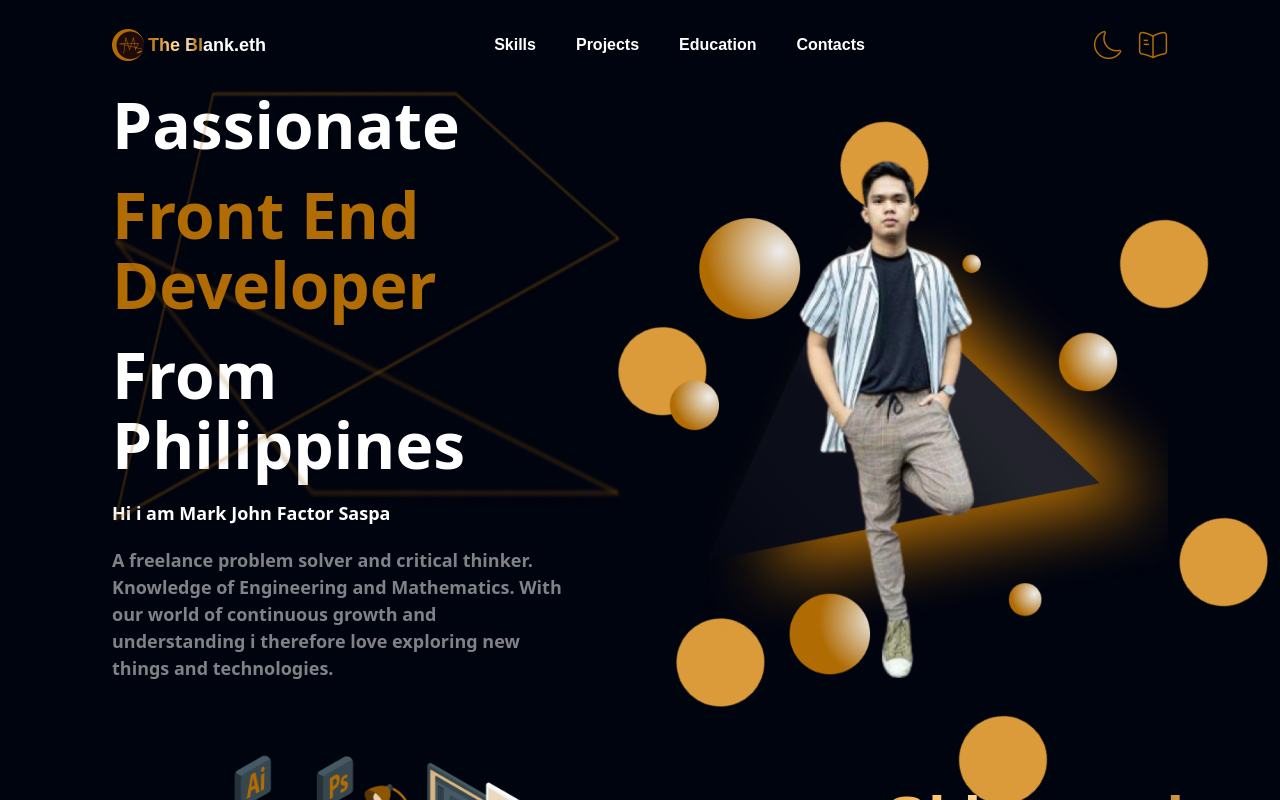
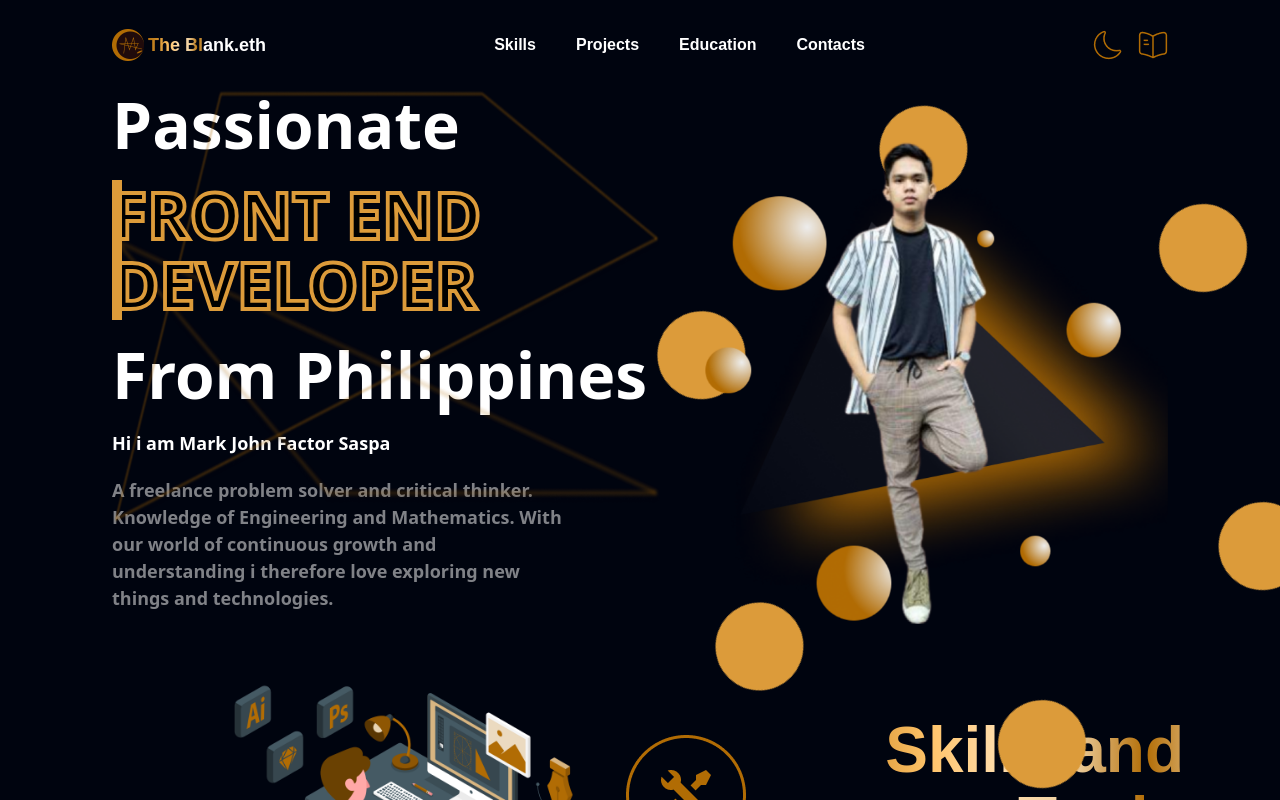
Before and after one commit to Markxethx/React-Compilation, a React (Vite) app in the folder my-protfolio/: page / in a window 1280 px wide. Shown: the top 800 px of the page. Built offline with nearby package versions, Linux system fonts and the light colour scheme.

Commit message:
Add files via upload

```diff
--- a/my-protfolio/src/App.jsx
+++ b/my-protfolio/src/App.jsx
@@ -1,25 +1,31 @@
 import styles from "./style";
 import './App.css';
+import { useState } from "react";
 
 import { Navbar, Hero, Project, Skills, Education, Code } from "./components";
 
-const App = () => (
-  <div className="bg-primary w-full overflow-hidden relative">
+const App = () =>
+{
+  const [changeBackGroundColor, setChangeBackGroundColor] = useState(false);
+
+  return (
+  <div className={`${changeBackGroundColor ? "bg-gray-50" : "bg-primary"} w-full overflow-hidden relative`}>
     <div className={`${styles.paddingX}`}>
       <div className={`${styles.flexStart}`}>
-        <Navbar/>
+        <Navbar onclick={() => setChangeBackGroundColor(!changeBackGroundColor)}
+        darkMode={changeBackGroundColor}/>
       </div>
     </div>
 
     <div className={`${styles.paddingX}`}>
-      <Hero/>
-      <Skills/>
-      <Project/>
-      <Education/>
-      <Code />
+      <Hero darkMode={changeBackGroundColor}/>
+      <Skills darkMode={changeBackGroundColor}/>
+      <Project darkMode={changeBackGroundColor}/>
+      <Education darkMode={changeBackGroundColor}/>
+      <Code darkMode={changeBackGroundColor}/>
     </div>
 
   </div>
-)
+)};
 
 export default App
--- /dev/null
+++ b/my-protfolio/src/firebase.js
@@ -0,0 +1,15 @@
+import { initializeApp } from "firebase/app";
+import { getFirestore } from '@firebase/firestore'
+
+const firebaseConfig = {
+    apiKey: "AIzaSyB0VABB--pR-dRmByauLgBEIQIyRYK0dNw",
+    authDomain: "react-contact-form-82bc0.firebaseapp.com",
+    projectId: "react-contact-form-82bc0",
+    storageBucket: "react-contact-form-82bc0.appspot.com",
+    messagingSenderId: "937417138355",
+    appId: "1:937417138355:web:ad39a3005236ccb54450c6"
+  };
+
+const app = initializeApp(firebaseConfig)
+
+export const db = getFirestore(app)
--- a/my-protfolio/src/index.css
+++ b/my-protfolio/src/index.css
@@ -26,7 +26,6 @@
   overflow: hidden !important;
 }
 .text-natural {
-  color: var(--white-color) !important;
   font-family: 'font-poppins', sans-serif;
   font-style: normal;
   font-weight: 600;
@@ -68,6 +67,60 @@
   color: #B16C04;
 }
 
+.frontEnd {
+  position: relative;
+  font-size: 10vw;
+  color: #000000;
+  -webkit-text-stroke: 0.3vw #DC9B3A;
+  text-transform: uppercase;
+}
+
+.frontEnd::after {
+  content: "";
+  position: absolute;
+  top: 0;
+  left: 0;
+  width: 0;
+  height: 100%;
+  color: var(--brown-color);
+  -webkit-text-stroke: 0vw #0e0a16;
+  border-right: 10px solid #DC9B3A;
+  overflow: hidden;
+  animation: animate 6s linear infinite;
+}
+
+
+
+@keyframes animate {
+  0%, 10%, 100%{
+    width: 0;
+  }
+  70%, 90% {
+    width: 100%;
+  }
+}
+.hover-navbar:hover {
+  font-family: 'font-poppins', sans-serif;
+  font-style: normal;
+  font-weight: 600;
+
+  /* identical to box height */
+
+
+  background: radial-gradient(
+    102.46% 3911.26% at 90.9% 55.36%,
+    #B16C04 0%,
+    #EFD1A3 16.88%,
+    #FFDDAB 34.46%,
+    #FFC46B 50.13%,
+    #DC9B3A 64.84%,
+    #C28120 78.58%,
+    #B16C04 93.61%);
+  -webkit-background-clip: text;
+  -webkit-text-fill-color: transparent;
+  background-clip: text;
+  text-fill-color: transparent;
+}
 .bg-card-gradient {
   background: linear-gradient(
   268.75deg,
@@ -83,6 +136,20 @@
   height: 388px;
   left: -50%;
 
+}
+
+.thumbnail {
+    position : absolute;
+    top : 0 ;
+    z-index : -5000;
+    width : 0px;
+    height : 0px;
+}
+
+.thumbnail > img {
+        object-fit : cover;
+        width : 0px;
+        height : 0px;
 }
 
 .circle-gradient-right {
--- a/my-protfolio/src/style.js
+++ b/my-protfolio/src/style.js
@@ -1,7 +1,7 @@
 const styles = {
     title : "font-poppins leading-[70px] font-semibold non-italic text-[60px] md:text-[40px] lg:text-[64px]",
     paragraph : "font-poppins non-italic text-lg tracking-wider",
-    text: "font-poppins non-italic font-bold  text-[18px] dim-light",
+    text: "font-poppins non-italic font-bold  text-[18px]",
     paddingText: "lg:mb-[20px] md:mb-[10px] mb-3",
 
     flexCenter: "flex justify-center items-center",
```
